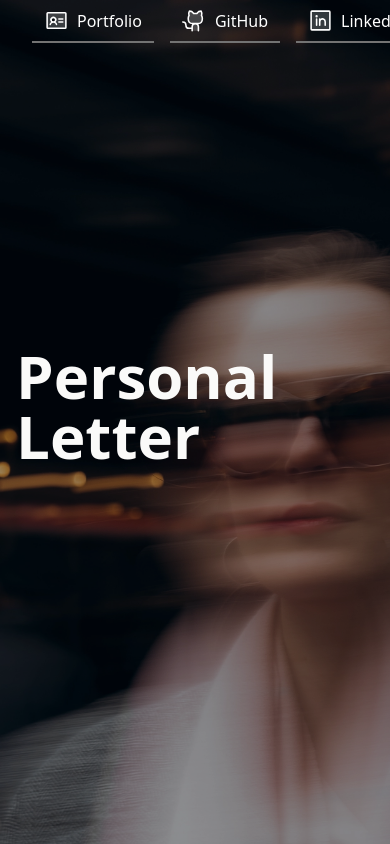
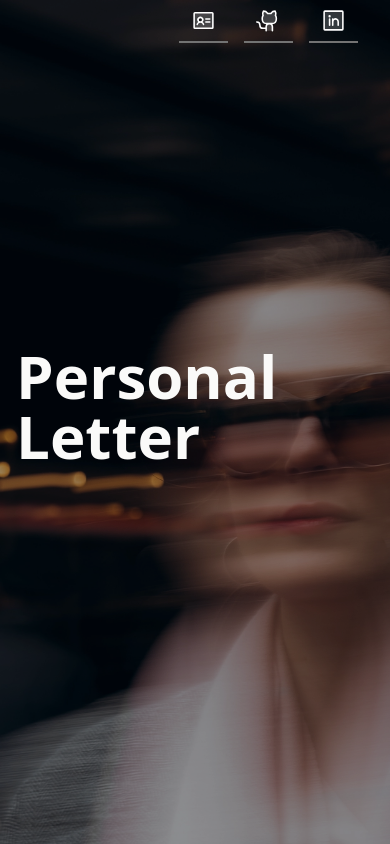
Before and after one commit to elen-oz/backend-course, a React (Vite) app: page / in a window 390 px wide. Shown: the top 844 px of the page. Built offline with nearby package versions, Linux system fonts and the light colour scheme.

Commit message:
feat: add mobile view for header menu

```diff
--- a/src/components/Header.tsx
+++ b/src/components/Header.tsx
@@ -18,7 +18,7 @@ const Header = () => {
               target='_blank'
             >
               <PiIdentificationCardDuotone size={25} />
-              Portfolio
+              <span className='hidden sm:inline-block'>Portfolio</span>
             </a>
             <a
               className='border-b-2 border-neutral-500 hover:border-b-2 hover:border-white px-3 py-2 flex items-center gap-2'
@@ -26,7 +26,7 @@ const Header = () => {
               target='_blank'
             >
               <PiGithubLogoDuotone size={25} />
-              GitHub
+              <span className='hidden sm:inline-block'>GitHub</span>
             </a>
             <a
               className='border-b-2 border-neutral-500 hover:border-b-2 hover:border-white px-3 py-2 flex items-center gap-2'
@@ -34,7 +34,7 @@ const Header = () => {
               target='_blank'
             >
               <PiLinkedinLogoDuotone size={25} />
-              Linkedin
+              <span className='hidden sm:inline-block'>Linkedin</span>
             </a>
           </nav>
         </div>
```
